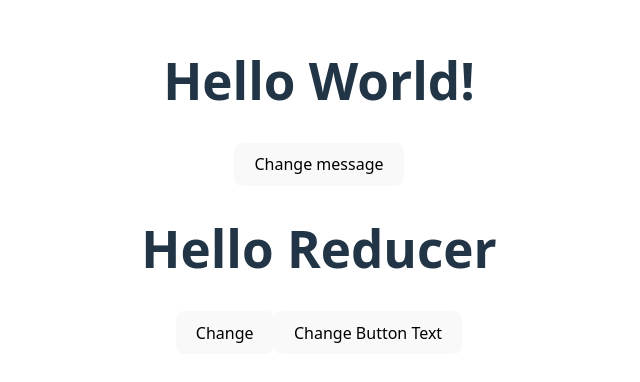
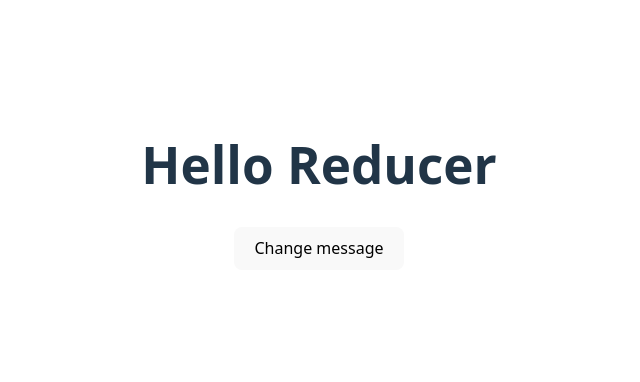
Before and after one commit to p-andhika/lsa, a React (Vite) app in the folder state-management/: page / in a window 1280 px wide. Shown: the part 214-596 px from the top of the page, without its empty margins (321-961 px from the left). Built offline with nearby package versions, Linux system fonts and the light colour scheme.

Commit message:
refactor: unify state management with useReducer

```diff
--- a/state-management/src/App.tsx
+++ b/state-management/src/App.tsx
@@ -1,26 +1,48 @@
-import { useState, createContext } from "react";
+import { useState, createContext, useReducer } from "react";
 
 import "./App.css";
 import { Child } from "./components/Child";
-import { ChildReducer } from "./components/ChildReducer";
 
 export const MessageContext = createContext<{
-  message: string;
-  setMessage: Function;
-}>({ message: "", setMessage: () => {} });
+  state: any;
+  dispatch: any;
+}>({ state: {}, dispatch: {} });
+
+const initialState = {
+  message: "Hello Reducer",
+  buttonText: "Default Button Text",
+};
+
+const reducer = (state: any, action: any) => {
+  console.log(action.type, action.payload);
+
+  switch (action.type) {
+    case "CHANGE_MESSAGE":
+      return {
+        ...state,
+        message: action.payload,
+      };
+    case "CHANGE_BUTTON":
+      return {
+        ...state,
+        buttonText: action.payload,
+      };
+    default:
+      throw new Error();
+  }
+};
 
 function App() {
-  const [message, setMessage] = useState("Hello World!");
+  const [state, dispatch] = useReducer(reducer, initialState);
 
   return (
     <MessageContext.Provider
       value={{
-        message,
-        setMessage,
+        state,
+        dispatch,
       }}
     >
       <Child />
-      <ChildReducer />
     </MessageContext.Provider>
   );
 }
--- a/state-management/src/components/Child.tsx
+++ b/state-management/src/components/Child.tsx
@@ -2,13 +2,19 @@ import { useContext } from "react";
 import { MessageContext } from "../App";
 
 export const Child = () => {
-  const { message, setMessage } = useContext(MessageContext);
+  const { state, dispatch } = useContext(MessageContext);
 
   return (
     <div>
-      <h1>{message}</h1>
+      <h1>{state.message}</h1>
 
-      <button onClick={() => setMessage("Hello React!")}>Change message</button>
+      <button
+        onClick={() =>
+          dispatch({ type: "CHANGE_MESSAGE", payload: "Hello React!" })
+        }
+      >
+        Change message
+      </button>
     </div>
   );
 };
--- a/state-management/src/components/ChildReducer.tsx
+++ /dev/null
@@ -1,54 +0,0 @@
-import { useReducer } from "react";
-
-const initialState = {
-  message: "Hello Reducer",
-  buttonText: "Change",
-};
-
-const reducer = (state: any, action: any) => {
-  switch (action.type) {
-    case "CHANGE_MESSAGE":
-      return {
-        ...state,
-        message: action.payload,
-      };
-    case "CHANGE_BUTTON":
-      return {
-        ...state,
-        buttonText: action.payload,
-      };
-    default:
-      throw new Error();
-  }
-};
-
-export const ChildReducer = () => {
-  const [state, dispatch] = useReducer(reducer, initialState);
-
-  return (
-    <div>
-      <h1>{state.message}</h1>
-      <button
-        onClick={() =>
-          dispatch({
-            type: "CHANGE_MESSAGE",
-            payload: "New Message",
-          })
-        }
-      >
-        {state.buttonText}
-      </button>
-
-      <button
-        onClick={() => {
-          dispatch({
-            type: "CHANGE_BUTTON",
-            payload: "Change using reducer",
-          });
-        }}
-      >
-        Change Button Text
-      </button>
-    </div>
-  );
-};
```
